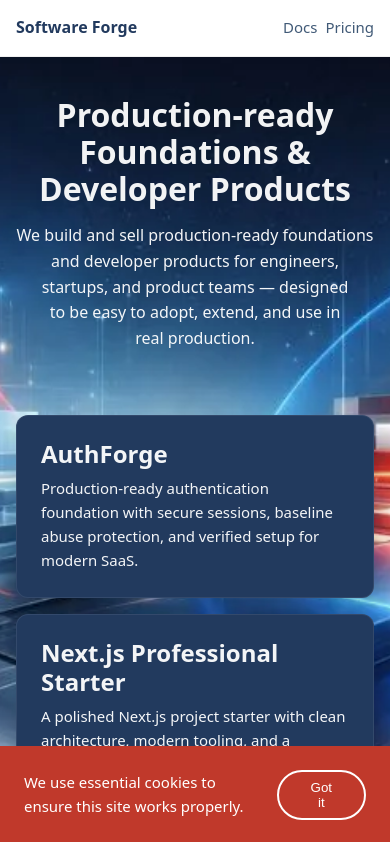
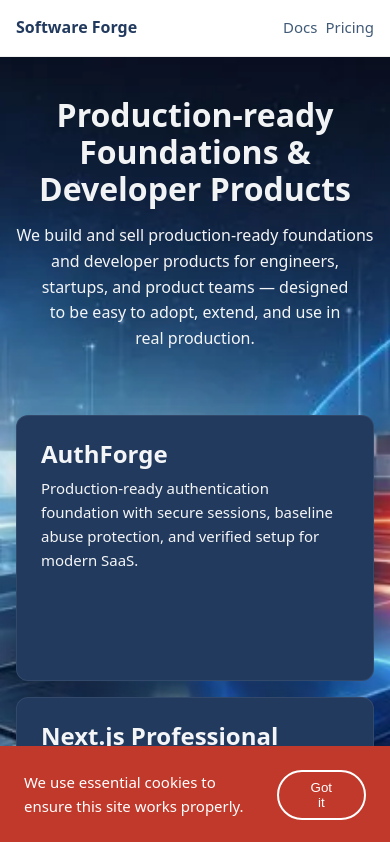
Before and after one commit to Grammeri/nextjs-landing, a Next.js app: page / in a window 390 px wide. Shown: the top 842 px of the page. Built offline with nearby package versions, Linux system fonts and the light colour scheme.

Commit message:
fix: align mobile product card heights

```diff
--- a/src/shared/ui/product-card/ProductCard.module.css
+++ b/src/shared/ui/product-card/ProductCard.module.css
@@ -74,7 +74,7 @@
 @media (max-width: 480px) {
   .card {
     padding: var(--spacing-lg);
-    min-height: auto;
+    min-height: clamp(240px, 68vw, 300px);
   }
 
   .content {
```
